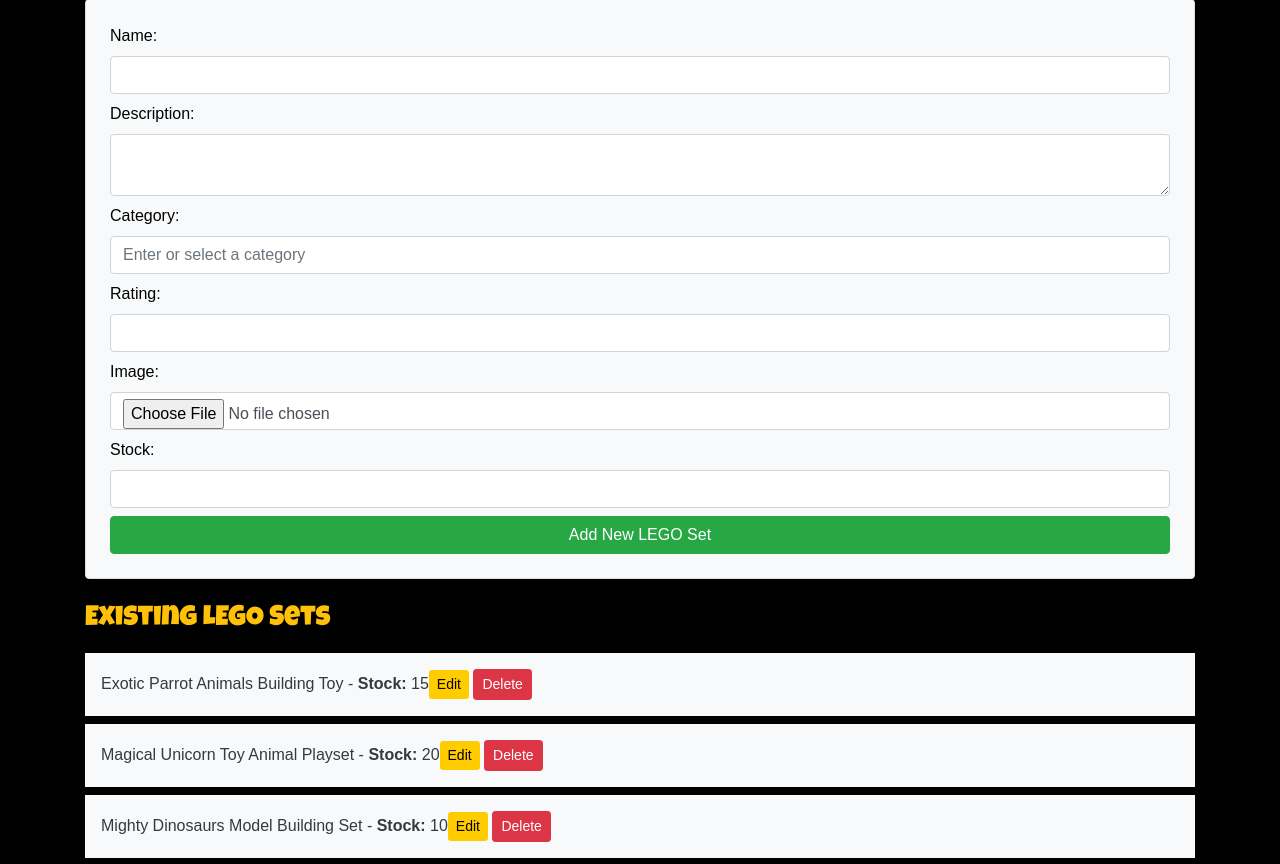
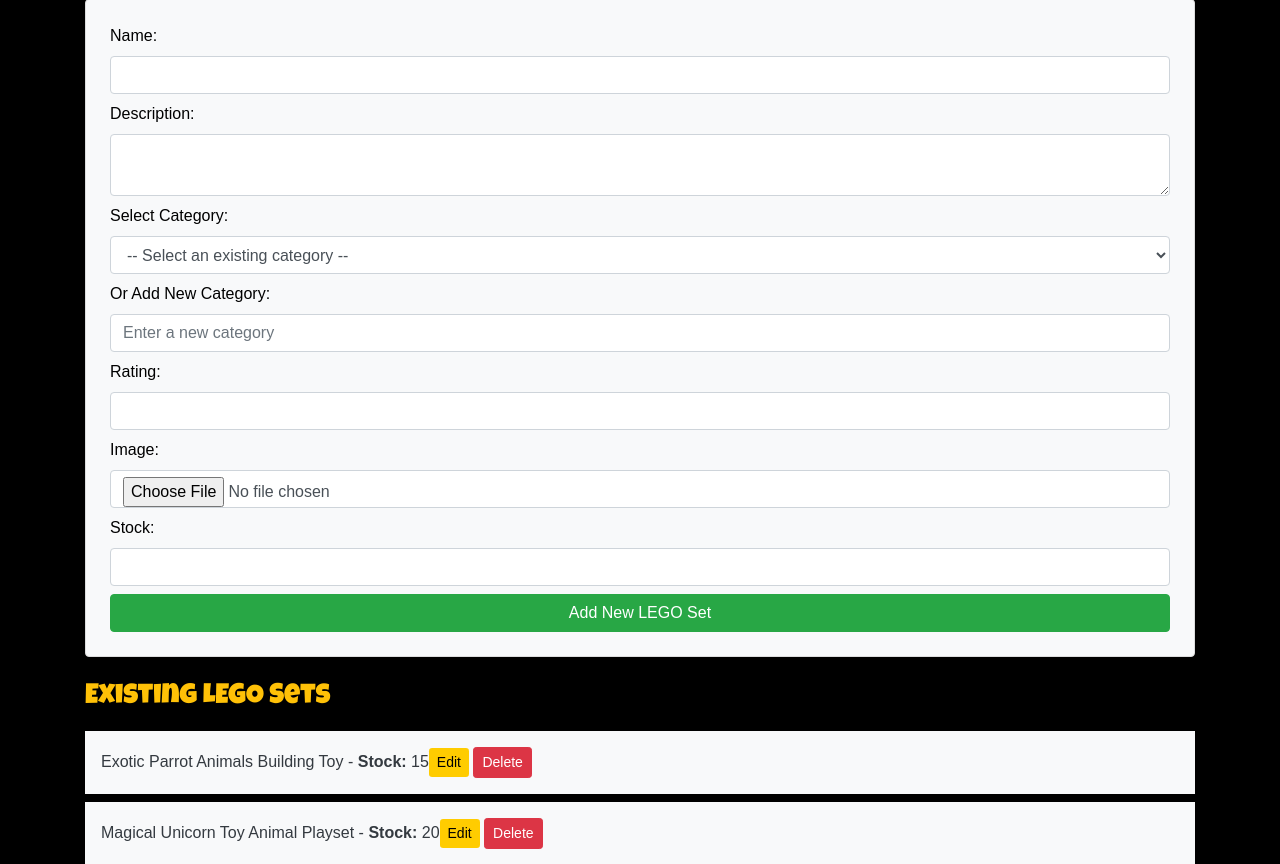
Before and after one commit to SophieMcGee/brick_heroes, a Django app: page /manage-store/ in a window 1280 px wide. Shown: the part 255-1119 px from the top of the page. Run offline with Django 3.2, Linux system fonts and the light colour scheme; a user stored in the database is signed in; data comes from the database, SQL or seed files in the repository; data that the repository does not hold is empty; some libraries are stand-ins or nearby versions; some web fonts are replaced.

Commit message:
Update category section of product add template to include dropdown and new option

```diff
--- a/home/forms.py
+++ b/home/forms.py
@@ -16,17 +16,34 @@ class ProductForm(forms.ModelForm):
         widget=forms.TextInput(attrs={'class': 'form-control', 'placeholder': 'Enter LEGO set name'}),
         required=True
     )
-    category = forms.CharField(
+    existing_category = forms.ModelChoiceField(
+        queryset=Category.objects.all(),
+        required=False,
+        empty_label="Select existing category",
+        widget=forms.Select(attrs={'class': 'form-control'})
+    )
+
+    # Text field to add a new category
+    new_category = forms.CharField(
         max_length=254,
-        widget=forms.TextInput(attrs={'class': 'form-control', 'placeholder': 'Enter or select a category'}),
-        required=False
+        required=False,
+        widget=forms.TextInput(attrs={'class': 'form-control', 'placeholder': 'Or enter a new category'})
     )
 
     class Meta:
         model = Product
-        fields = [
-            "name", "description", "category", "stock", "rating", "image"
-        ]
+        fields = ["name", "description", "existing_category", "new_category", "stock", "rating", "image"]
+
+    def clean(self):
+        cleaned_data = super().clean()
+        existing_category = cleaned_data.get("existing_category")
+        new_category = cleaned_data.get("new_category")
+
+        if not existing_category and not new_category:
+            raise forms.ValidationError("Please select an existing category or enter a new one.")
+
+        return cleaned_data
+
 
     def __init__(self, *args, **kwargs):
         super().__init__(*args, **kwargs)
--- a/home/templates/home/manage_store.html
+++ b/home/templates/home/manage_store.html
@@ -35,8 +35,18 @@
                 </div>
 
                 <div class="mb-2">
-                    <label for="category" class="form-label">Category:</label>
-                    <input type="text" id="category" name="category" class="form-control" placeholder="Enter or select a category">
+                    <label for="existing_category" class="form-label">Select Category:</label>
+                    <select id="existing_category" name="existing_category" class="form-control">
+                        <option value="">-- Select an existing category --</option>
+                        {% for category in categories %}
+                            <option value="{{ category.id }}">{{ category.friendly_name }}</option>
+                        {% endfor %}
+                    </select>
+                </div>
+
+                <div class="mb-2">
+                    <label for="new_category" class="form-label">Or Add New Category:</label>
+                    <input type="text" id="new_category" name="new_category" class="form-control" placeholder="Enter a new category">
                 </div>
 
                 <div class="mb-2">
--- a/home/views.py
+++ b/home/views.py
@@ -31,11 +31,16 @@ def manage_store(request):
         if form.is_valid():
             new_product = form.save(commit=False)
 
-            category_name = request.POST.get("category")
+            # Fetch selected category OR create a new one
+            existing_category = form.cleaned_data.get("existing_category")
+            new_category_name = form.cleaned_data.get("new_category")
 
-            if category_name:
-                category, created = Category.objects.get_or_create(friendly_name=category_name)
+            if new_category_name:
+                category, created = Category.objects.get_or_create(friendly_name=new_category_name)
                 new_product.category = category
+            elif existing_category:
+                new_product.category = existing_category
+
 
             new_product.save()
             messages.success(request, "New LEGO set added successfully!")
```
